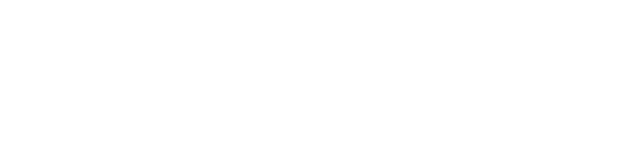
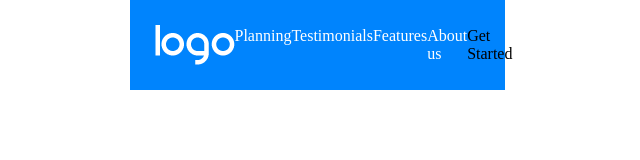
Before and after one commit to Fez06/htmlcss-responsive-layout, a plain HTML site: page index.html in a window 1280 px wide. Shown: the whole page, without its empty margins (323-963 px from the left). Drawn offline with Linux system fonts and the light colour scheme.

Commit message:
immagini e inizio header

```diff
--- a/css/style.css
+++ b/css/style.css
@@ -0,0 +1,66 @@
+/* -----RESET-----  */
+* {
+    box-sizing: border-box;
+    margin: 0;
+    padding: 0;
+}
+
+body {
+    max-width: 375px;
+    margin: auto;
+}
+/* -----COMMON-----  */
+
+:root {
+    --first-color: #0084fd;
+    --first-color-light: #b5ddff;
+    --secondary-color: #9792e4;
+}
+.nav {
+    display: flex;
+}
+
+.nav a {
+    color: black;
+}
+
+ul {
+    list-style-type: none;
+}
+/* -----HEADER-----  */
+.nav {
+    padding: 25px;
+    justify-content: space-between;
+    align-items: center;
+    background-color: var(--first-color);
+    color: white;
+}
+
+.nav ul {
+    display: none;
+}
+
+/* ----RESPONDIVE HEADER TABLET-----  */
+@media screen and (max-width: 768px) {
+    body {
+        max-width: 768px;
+    }
+}
+/* ----RESPONDIVE HEADER DESKTOP-----  */
+@media screen and (max-width: 992px) {
+    body {
+        max-width: 992px;
+    }
+}
+@media screen and (min-width: 992px) {
+
+    .nav i {
+        display: none;
+    }
+    .nav ul {
+        display: flex;
+    }
+}
+/* -----MAIN-----  */
+
+/* -----FOOTER-----  */
--- a/index.html
+++ b/index.html
@@ -6,8 +6,24 @@
     <meta name="viewport" content="width=device-width, initial-scale=1.0">
     <title>Responsive Layout</title>
     <link rel="stylesheet" href="css/style.css">
+    <!-- -------FONTAWESOME------ -->
+    <link rel="stylesheet" href="https://cdnjs.cloudflare.com/ajax/libs/font-awesome/6.2.1/css/all.min.css" integrity="sha512-MV7K8+y+gLIBoVD59lQIYicR65iaqukzvf/nwasF0nqhPay5w/9lJmVM2hMDcnK1OnMGCdVK+iQrJ7lzPJQd1w==" crossorigin="anonymous" referrerpolicy="no-referrer" />
+     <!-- -------FONTAWESOME-END------ -->
 </head>
 <body>
+    <header>
+        <div class="nav">
+            <img src="img/logo.png" alt="Logo">
+            <ul>
+                <li>Planning</li>
+                <li>Testimonials</li>
+                <li>Features</li>
+                <li>About us</li>
+                <li><a>Get Started</a></li>
+            </ul>
+            <nav><i class="fa-solid fa-bars"></i></nav>
+        </div>
+    </header>
 
 </body>
 </html>
```
